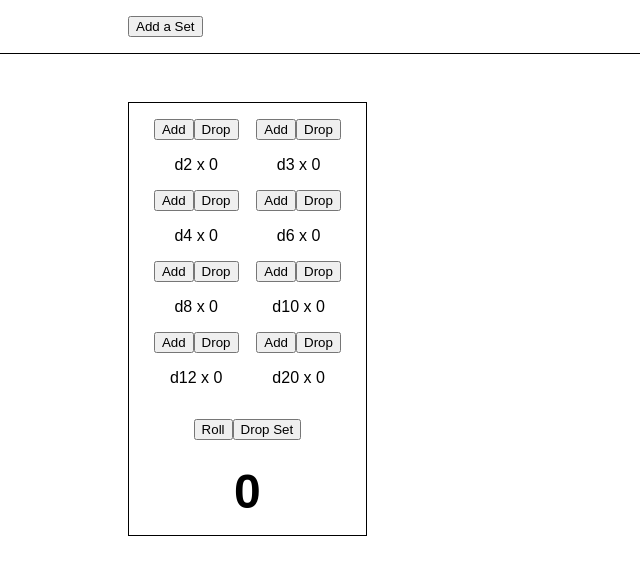
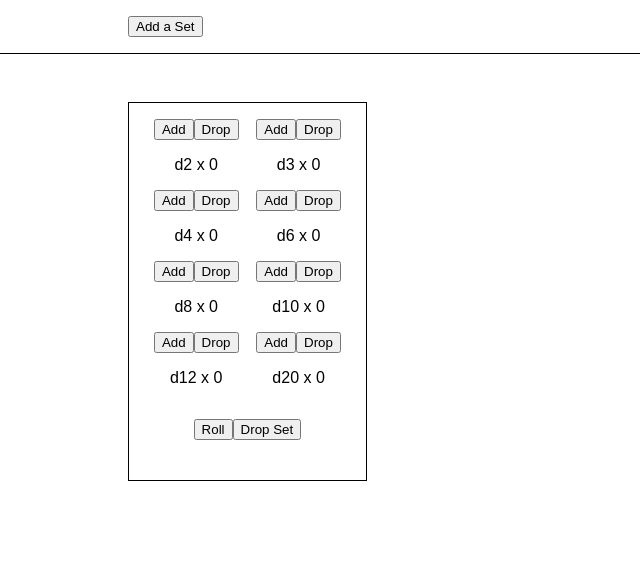
Before and after one commit to dwevins/all-you-need-is-dice, a React (Create React App) app: page / in a window 1280 px wide. Shown: the top 574 px of the page, without its empty margins (0-640 px from the left). Built offline with nearby package versions, Linux system fonts and the light colour scheme.

Commit message:
DiceSet refactor WIP

```diff
--- a/src/App.jsx
+++ b/src/App.jsx
@@ -7,17 +7,29 @@ class App extends Component {
     super(props);
 
     this.state = {
-      diceSets: [
-        {key: 1}
-      ]
+      diceSets: []
     }
   }
 
   addSet() {
     const setsCopy = this.state.diceSets.slice();
     const numSets = setsCopy.length;
-    const newKey = setsCopy[numSets - 1].key + 1
-    setsCopy.push({key: newKey})
+    const newKey = numSets > 0 ? this.state.diceSets[numSets - 1].key + 1 : 1;
+    const newSet = {
+      key: newKey,
+      rollData: {
+        2: 0,
+        3: 0,
+        4: 0,
+        6: 0,
+        8: 0,
+        10: 0,
+        12: 0,
+        20: 0,
+      },
+      currentResult: 0
+    }
+    setsCopy.push(newSet)
     this.setState({diceSets: setsCopy});
   }
 
@@ -25,11 +37,67 @@ class App extends Component {
     if (this.state.diceSets.length === 1) return false;
 
     const setsCopy = this.state.diceSets.slice();
-    const targetSet = setsCopy.filter((set) => set.key === key)[0];
+    const targetSet = this.getSet(setsCopy, key);
     if (targetSet) {
       setsCopy.splice(setsCopy.indexOf(targetSet), 1);
       this.setState({diceSets: setsCopy});
     }
+  }
+
+  getSet(sets, key) {
+    const targetSet = sets.filter((set) => set.key === key)
+    return targetSet.length ? targetSet[0] : null;
+  }
+
+  roll(key) {
+    const setsCopy = this.state.diceSets.slice();
+    const targetSet = this.getSet(setsCopy, key);
+    const newSet = {};
+    if (targetSet) {
+      let total = 0;
+      const keys = Object.keys(targetSet.rollData);
+
+      for (let i = 0; i < keys.length; i++) {
+        const curDie = keys[i];
+        const numRolls = targetSet.rollData[curDie];
+        const mod = Math.floor(100 / curDie);
+
+        for (let j = 1; j <= numRolls; j++) {
+          let roll = Math.ceil((Math.random() * 100) / mod);
+          total += roll;
+        }
+      }
+
+      newSet.key = targetSet.key;
+      newSet.rollData = targetSet.rollData;
+      newSet.total = total;
+    }
+
+    setsCopy.splice(setsCopy.indexOf(targetSet), 0, newSet);
+    this.setState({diceSets: setsCopy});
+  }
+
+  addDie(key, die) {
+    const setsCopy = this.state.diceSets.slice();
+    const targetSet = this.getSet(key);
+    if (targetSet) {
+      setsCopy[setsCopy.indexOf(targetSet)].rollData[die] += 1;
+      this.setState({diceSets: setsCopy});
+    }
+  }
+
+  dropDie(key, die) {
+      const setsCopy = this.state.diceSets.slice();
+      const targetSet = this.getSet(key);
+      if (targetSet) {
+        const rollData = setsCopy[setsCopy.indexOf(targetSet)].rollData;
+        setsCopy[setsCopy.indexOf(targetSet)].rollData[die] = rollData[die] > 0 ? rollData[die] - 1 : 0;
+        this.setState({diceSets: setsCopy});
+      }
+  }
+
+  componentDidMount() {
+    this.addSet();
   }
 
   render() {
@@ -42,7 +110,14 @@ class App extends Component {
         </header>
         <div className="sets-container content-container">
           { this.state.diceSets.map((set) =>
-            <DiceSet key={ set.key } drop={() => this.dropSet(set.key)}/>
+            <DiceSet
+              key={ set.key }
+              rollData = { set.rollData }
+              drop={ () => this.dropSet(set.key) }
+              roll={ () => this.roll(set.key) }
+              addDie={ (die) => this.addDie(set.key, die) }
+              dropDie={ (die) => this.dropDie(set.key, die) }
+            />
           )}
         </div>
       </div>
--- a/src/DiceSet.jsx
+++ b/src/DiceSet.jsx
@@ -1,76 +1,25 @@
 import React from 'react';
 
-export default class DicePanel extends React.Component {
-    constructor(props) {
-        super(props);
-        this.state = {
-            rollData: {
-                2: 0,
-                3: 0,
-                4: 0,
-                6: 0,
-                8: 0,
-                10: 0,
-                12: 0,
-                20: 0,
-            },
-            currentResult: 0
-        }
-    }
-
-    addDie(die) {
-        const rollDataCopy = this.state.rollData;
-        rollDataCopy[die] += 1;
-        this.setState({rollData: rollDataCopy});
-    }
-
-    dropDie(die) {
-        const rollDataCopy = this.state.rollData;
-        rollDataCopy[die] = rollDataCopy[die] > 0 ? rollDataCopy[die] - 1 : 0;
-        this.setState({rollData: rollDataCopy});
-    }
-
-    renderDie(die, key) {
-        return (
-            <div className="die-container" key={key}>
-                <button onClick={ () => this.addDie(die) }>Add</button>
-                <button onClick={ () => this.dropDie(die) }>Drop</button>
-                <p className="count">d{ die } x {this.state.rollData[die]}</p>
-            </div>
-        )
-    }
-
-    roll(rollData) {
-        const keys = Object.keys(rollData);
-        let total = 0;
-
-        for (let i = 0; i < keys.length; i++) {
-          const curDie = keys[i];
-          const numRolls = rollData[curDie];
-          const mod = Math.floor(100 / curDie);
-
-          for (let j = 1; j <= numRolls; j++) {
-            let roll = Math.ceil((Math.random() * 100) / mod);
-            total += roll;
-          }
-        }
-        this.setState({currentResult: total});
-      }
-
-    render() {
+export default function DicePanel(props) {
+    console.log(props);
     return (
         <div className="dice-set">
             <div className="controls">
                 <div className="dice-menu">
-                        {Object.keys(this.state.rollData).map((die, key) => this.renderDie(die, key))}
+                    {Object.keys(props.rollData).map((die, key) =>
+                        <div className="die-container" key={key}>
+                            <button onClick={ () => props.addDie(die) }>Add</button>
+                            <button onClick={ () => props.dropDie(die) }>Drop</button>
+                            <p className="count">d{ die } x {props.rollData[die]}</p>
                         </div>
-                    <button onClick={ () => this.roll(this.state.rollData) }>Roll</button>
-                    <button onClick={ () => this.props.drop() }>Drop Set</button>
+                    )}
+                </div>
+                <button onClick={ () => props.roll() }>Roll</button>
+                <button onClick={ () => props.drop() }>Drop Set</button>
             </div>
             <section className="results">
-                    <h3 className="result">{ this.state.currentResult }</h3>
+                <h3 className="result">{ props.result }</h3>
             </section>
         </div>
     )
 }
-}
```
Lines whose indentation alone changed are shown as unchanged.
